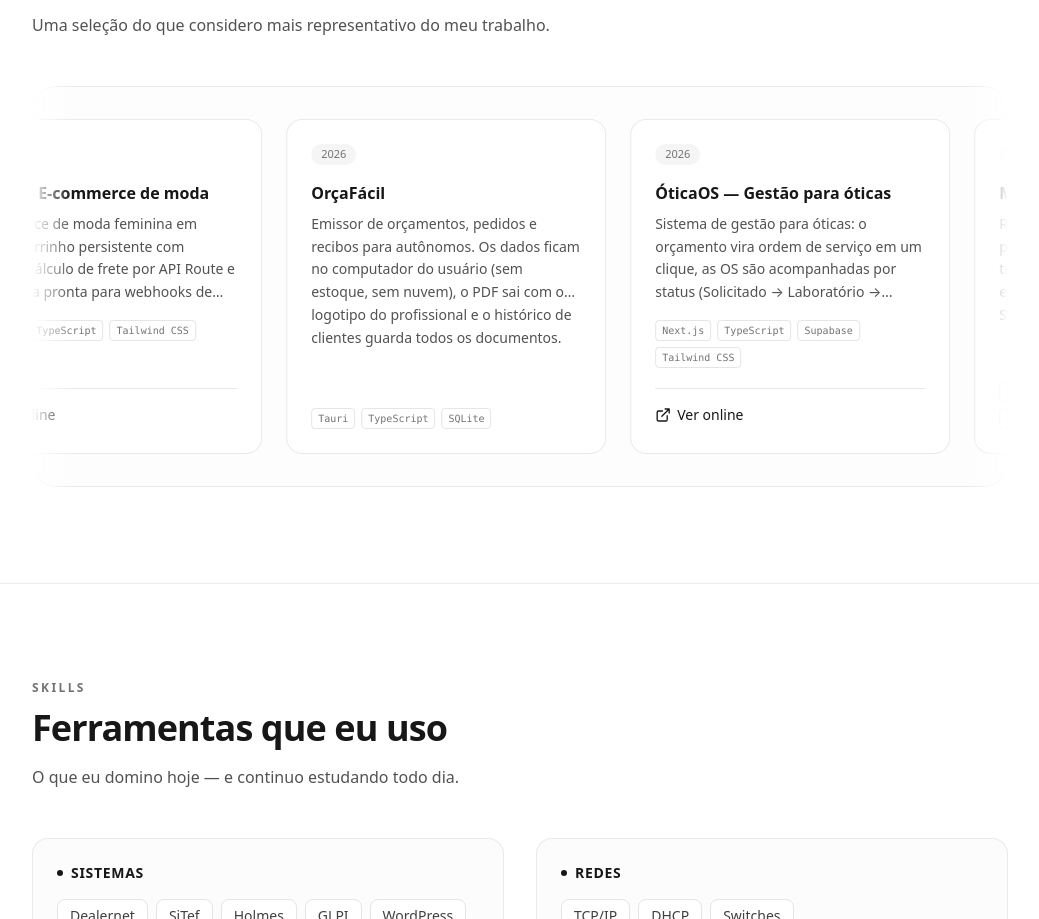
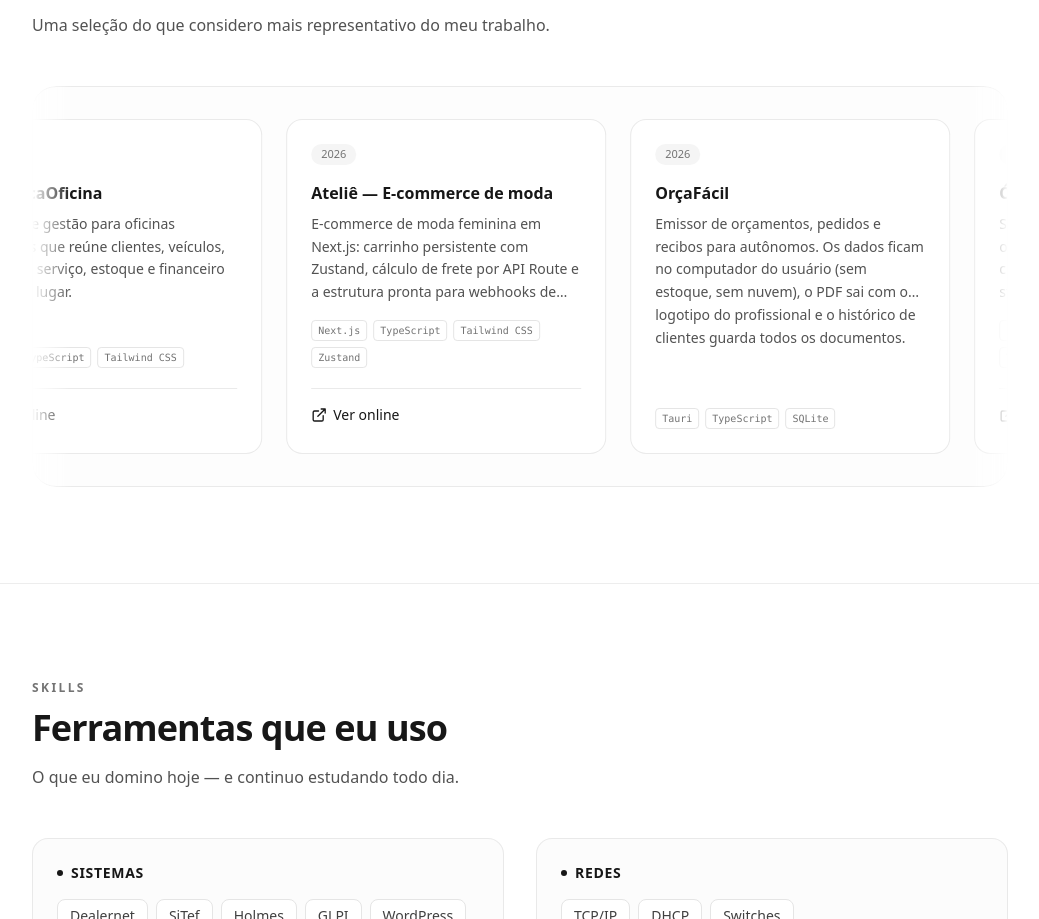
Before and after one commit to gbtrajano/gbtrajano.github.io, a Next.js app: page / in a window 1280 px wide. Shown: the part 2005-2924 px from the top of the page, without its empty margins (120-1159 px from the left). Built offline with nearby package versions, Linux system fonts and the light colour scheme.

Commit message:
New carousel

```diff
--- a/components/Projects.tsx
+++ b/components/Projects.tsx
@@ -89,9 +89,8 @@ export function Projects() {
               </ul>
 
               {/*
-                Só existe link para o projeto publicado. Não há botão de código:
-                os repositórios são privados, então o link daria 404. Projetos
-                sem `href` (desktop, uso interno) ficam sem botão nenhum.
+                O botão só aparece quando o projeto possui uma página pública.
+                Projetos sem `href` ficam sem botão.
               */}
               {projeto.href && (
                 <div className="mt-5 border-t border-neutral-200/80 pt-4 dark:border-neutral-800">
--- a/data/site.ts
+++ b/data/site.ts
@@ -29,8 +29,7 @@ export type Project = {
   /**
    * Link do projeto publicado (opcional).
    *
-   * Não existe campo para o repositório de propósito: os repositórios são
-   * privados, então um link para o código daria 404 para quem visita.
+   * Projetos sem uma página pública podem deixar este campo de fora.
    */
   href?: string;
   /** Marque como true para dar destaque visual no card. */
@@ -94,14 +93,11 @@ export type Site = {
  * e o link dela no menu NÃO aparecem — melhor não mostrar nada do que mostrar
  * placeholder.
  *
- * Os itens abaixo vieram dos seus repositórios do GitHub, com o resumo baseado
- * no README de cada um. REVISE: corte o que não quiser mostrar, ajuste os
- * textos e acrescente o que faltar.
+ * Esta é uma seleção manual dos projetos que devem aparecer no portfólio.
+ * Ajuste os textos, links e a ordem diretamente nesta lista.
  *
- * Os repositórios são privados, então NÃO existe campo de link para o código:
- * o único botão possível é o de ver o projeto publicado. Projetos sem `href`
- * aparecem sem botão nenhum — é o caso de quem roda local ou é aplicativo
- * desktop, como o SimplificaPDV e o OrçaFácil.
+ * O botão "Ver online" aparece apenas quando existe `href`. Projetos sem uma
+ * página publicada, como o OrçaFácil neste momento, ficam sem botão.
  *
  * Campos:
  *   title     nome do projeto                              (obrigatório)
@@ -118,7 +114,16 @@ const projects: Project[] = [
       "Ponto de venda desktop e instalável — não é sistema web. O banco SQLite fica no computador do próprio cliente, sem servidor, e o aplicativo se atualiza sozinho por atualização remota assinada.",
     tags: ["Tauri", "Rust", "React", "TypeScript", "SQLite"],
     year: "2026",
+    href: "https://simplificapdv.netlify.app/",
     featured: true,
+  },
+  {
+    title: "SimplificaOficina",
+    summary:
+      "Sistema de gestão para oficinas mecânicas que reúne clientes, veículos, ordens de serviço, estoque e financeiro em um só lugar.",
+    tags: ["React", "TypeScript", "Tailwind CSS"],
+    year: "2026",
+    href: "https://simplificaoficina.netlify.app/",
   },
   {
     title: "Ateliê — E-commerce de moda",
@@ -144,34 +149,20 @@ const projects: Project[] = [
     href: "https://frevo-os.vercel.app",
   },
   {
-    title: "Músicas Potenza",
-    summary:
-      "Reprodutor de música para loja com painel de controle remoto: o operador troca a faixa de onde estiver e o player em tela cheia da loja atualiza na hora, via Socket.IO.",
-    tags: ["Node.js", "Express", "Socket.IO", "JavaScript"],
-    year: "2026",
-  },
-  {
-    title: "Potenza TI — Inventário",
-    summary:
-      "Inventário de T.I com banco de dados local: dashboard com estatísticas, filtros por loja, tipo e departamento, e backup do banco pela própria interface.",
-    tags: ["Next.js", "TypeScript", "SQLite"],
-    year: "2026",
-    href: "https://inventory-test-kappa.vercel.app",
-  },
-  {
-    title: "Arcana — Cursos de tarô",
-    summary:
-      "Plataforma de cursos com catálogo, página de vendas, checkout por Mercado Pago ou Stripe e área do aluno. Autenticação, dados e arquivos no Supabase.",
-    tags: ["Next.js", "TypeScript", "Supabase", "Bun"],
-    year: "2026",
-    href: "https://tarot-bruna.vercel.app",
-  },
-  {
     title: "Calculadora de Combustível",
     summary:
       "Calculadora que estima o custo de uma viagem a partir da distância, do consumo médio do veículo e do preço do litro, com opção de ida e volta. Feita em HTML, CSS e JavaScript puros.",
     tags: ["HTML", "CSS", "JavaScript"],
     year: "2024",
+    href: "https://calculoconsumo.netlify.app/",
+  },
+  {
+    title: "Supply Sistemas",
+    summary:
+      "Site institucional de uma empresa de software sob medida, apresentando serviços, projetos, equipe e canais de contato em uma experiência responsiva.",
+    tags: ["HTML", "Tailwind CSS", "JavaScript"],
+    year: "2026",
+    href: "https://supplysistemas.netlify.app/",
   },
 ];
 
```
